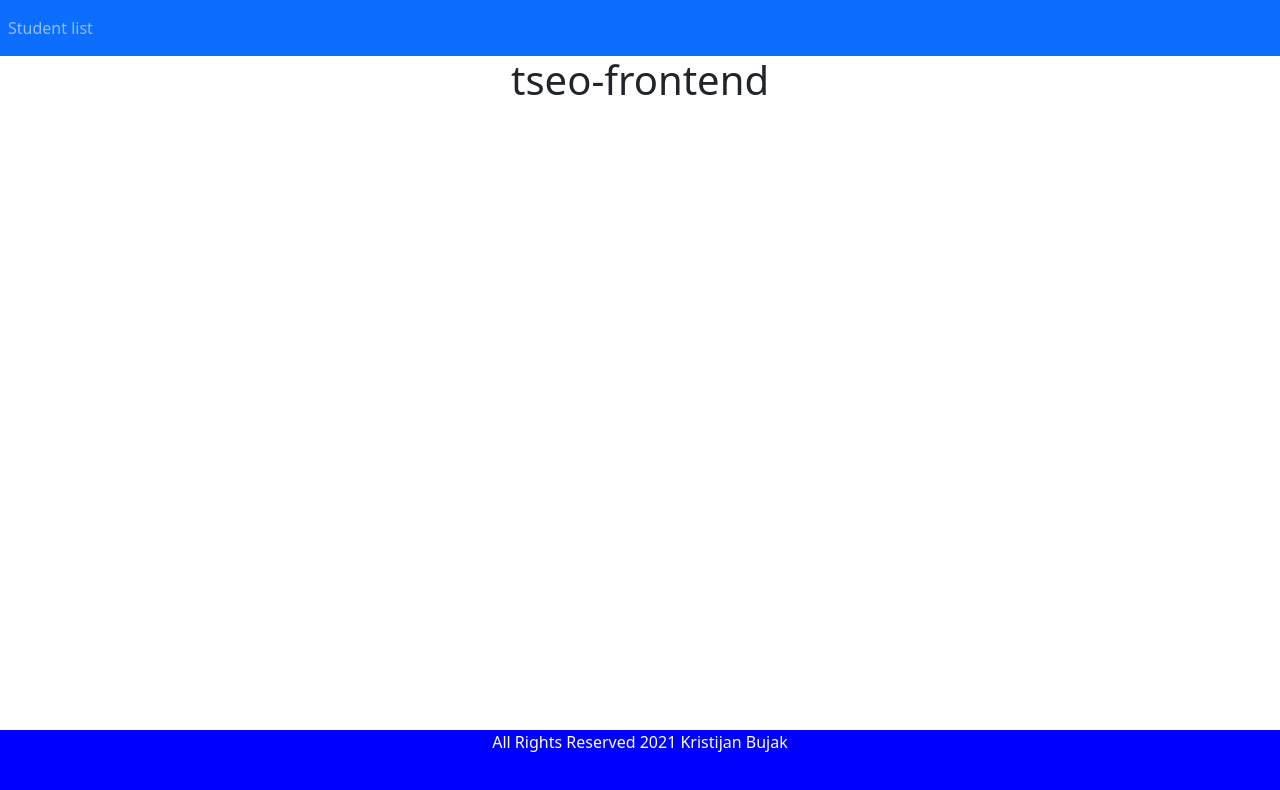
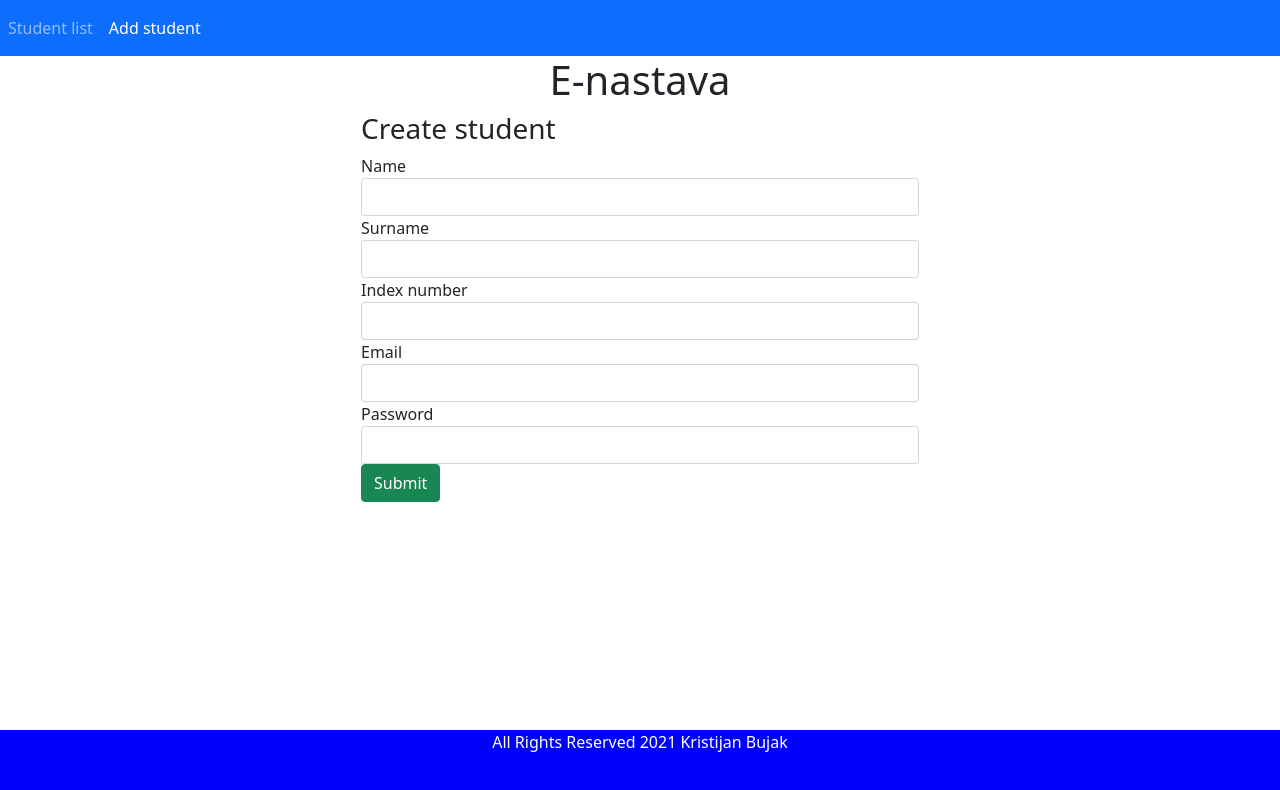
Before and after one commit to bujakkristijan/tseoproject, an Angular app in the folder frontendAngular/tseo-frontend/: page /create-student in a window 1280 px wide. Before the commit this address led to /. Shown: the top 790 px of the page. Built offline with nearby package versions, Linux system fonts and the light colour scheme.

Commit message:
Dodavanje studenta

```diff
--- a/frontendAngular/tseo-frontend/src/app/app-routing.module.ts
+++ b/frontendAngular/tseo-frontend/src/app/app-routing.module.ts
@@ -1,10 +1,12 @@
+import { CreateStudentComponent } from './create-student/create-student.component';
 import { StudentListComponent } from './student-list/student-list.component';
 import { NgModule } from '@angular/core';
 import { RouterModule, Routes } from '@angular/router';
 
 const routes: Routes = [
   {path: 'students', component: StudentListComponent},
-  {path: '', redirectTo: 'students', pathMatch: "full"}
+  {path: '', redirectTo: 'students', pathMatch: "full"},
+  {path: 'create-student', component: CreateStudentComponent}
 ];
 
 @NgModule({
--- a/frontendAngular/tseo-frontend/src/app/app.component.html
+++ b/frontendAngular/tseo-frontend/src/app/app.component.html
@@ -2,7 +2,9 @@
   <ul class="navbar-nav">
     <li class="nav-item">
       <a routerLink="students" routerLinkActive="active" class="nav-link">Student list</a>
-
+    </li>
+    <li class="nav-item">
+      <a routerLink="create-student" routerLinkActive="active" class="nav-link">Add student</a>
     </li>
   </ul>
 </nav>
--- a/frontendAngular/tseo-frontend/src/app/app.component.ts
+++ b/frontendAngular/tseo-frontend/src/app/app.component.ts
@@ -6,5 +6,5 @@ import { Component } from '@angular/core';
   styleUrls: ['./app.component.css']
 })
 export class AppComponent {
-  title = 'tseo-frontend';
+  title = 'E-nastava';
 }
--- /dev/null
+++ b/frontendAngular/tseo-frontend/src/app/create-student/create-student.component.html
@@ -0,0 +1,38 @@
+<div class="col-md-6 offset-md-3"> <!--kako da se pomeri input pomocu bootstrap-->
+<h3>Create student</h3>
+<form (ngSubmit) = "onSubmit()">
+
+  <div class="form-group">
+    <label> Name </label>
+    <input type="text" class="form-control" id = "name"
+      [(ngModel)] = "student.name" name="name"> <!--importujem forms module u app.module.ts da bih mogao binding da koristim-->
+  </div>
+
+  <div class="form-group">
+    <label> Surname </label>
+    <input type="text" class="form-control" id = "surname"
+      [(ngModel)] = "student.surname" name="surname">
+  </div>
+
+  <div class="form-group">
+    <label> Index number </label>
+    <input type="text" class="form-control" id = "indexNum"
+      [(ngModel)] = "student.indexNum" name="indexNum">
+  </div>
+
+  <div class="form-group">
+    <label> Email </label>
+    <input type="text" class="form-control" id = "email"
+      [(ngModel)] = "student.email" name="email">
+  </div>
+
+  <div class="form-group">
+    <label> Password </label>
+    <input type="text" class="form-control" id = "password"
+      [(ngModel)] = "student.password" name="password">
+  </div>
+
+  <button class="btn btn-success" type="submit"> Submit </button>
+
+</form>
+</div>
--- /dev/null
+++ b/frontendAngular/tseo-frontend/src/app/create-student/create-student.component.ts
@@ -0,0 +1,41 @@
+import { Component, OnInit } from '@angular/core';
+import { Router } from '@angular/router';
+import { User } from '../user';
+import { StudentService } from './../student.service';
+import { Role } from '../role.enum';
+
+@Component({
+  selector: 'app-create-student',
+  templateUrl: './create-student.component.html',
+  styleUrls: ['./create-student.component.css']
+})
+export class CreateStudentComponent implements OnInit {
+
+  student: User = new User();
+  constructor(private studentService: StudentService, private router: Router) { }
+
+  ngOnInit(): void {
+  }
+
+  saveStudent(){
+
+    this.student.role = Role.STUDENT;
+    this.studentService.createStudent(this.student).subscribe(data =>{
+      console.log(data);
+      this.goToStudentList();
+    },
+    error => console.log(error));
+  }
+
+  goToStudentList(){
+    this.router.navigate(['/students']);
+  }
+
+  onSubmit(){
+    console.log(this.student);
+    this.saveStudent();
+  }
+
+
+
+}
--- a/frontendAngular/tseo-frontend/src/app/student.service.ts
+++ b/frontendAngular/tseo-frontend/src/app/student.service.ts
@@ -9,9 +9,14 @@ import { User } from './user';
 export class StudentService {
 
   private baseUrl = "http://localhost:8080/api/admin/getStudents";
+
   constructor(private httpClient: HttpClient) { }
 
   getStudentsList(): Observable<User[]>{
     return this.httpClient.get<User[]>(`${this.baseUrl}`);
   }
+
+  createStudent(student: User): Observable<Object>{
+    return this.httpClient.post("http://localhost:8080/api/admin/addUser", student);
+  }
 }
```
Also changed, not shown: frontendAngular/tseo-frontend/src/app/app.module.ts (+6 -2 lines), frontendAngular/tseo-frontend/src/app/create-student/create-student.component.css (added), 1 other file (tests, documents, lock files or other folders).
